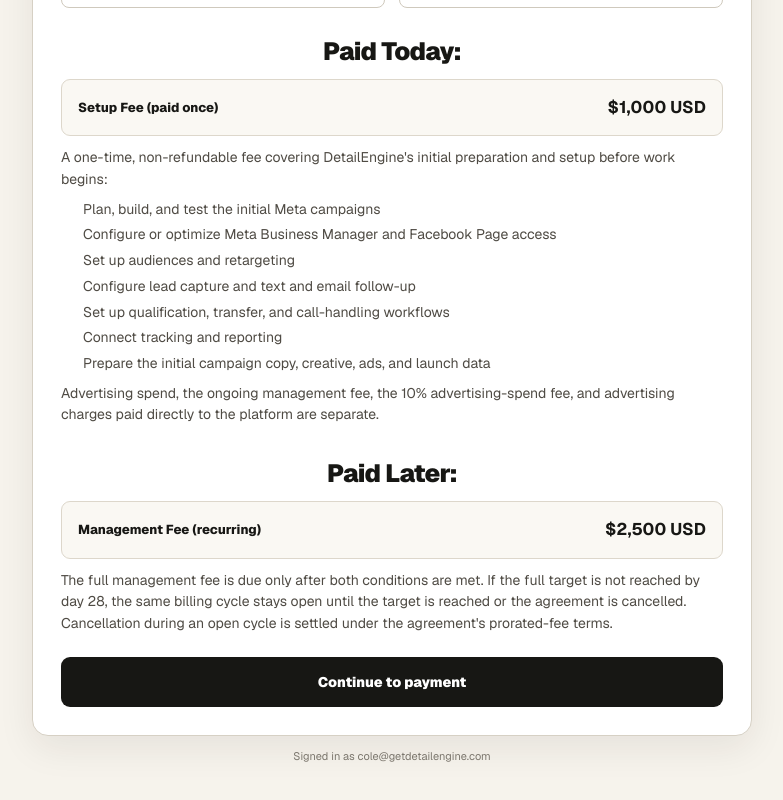
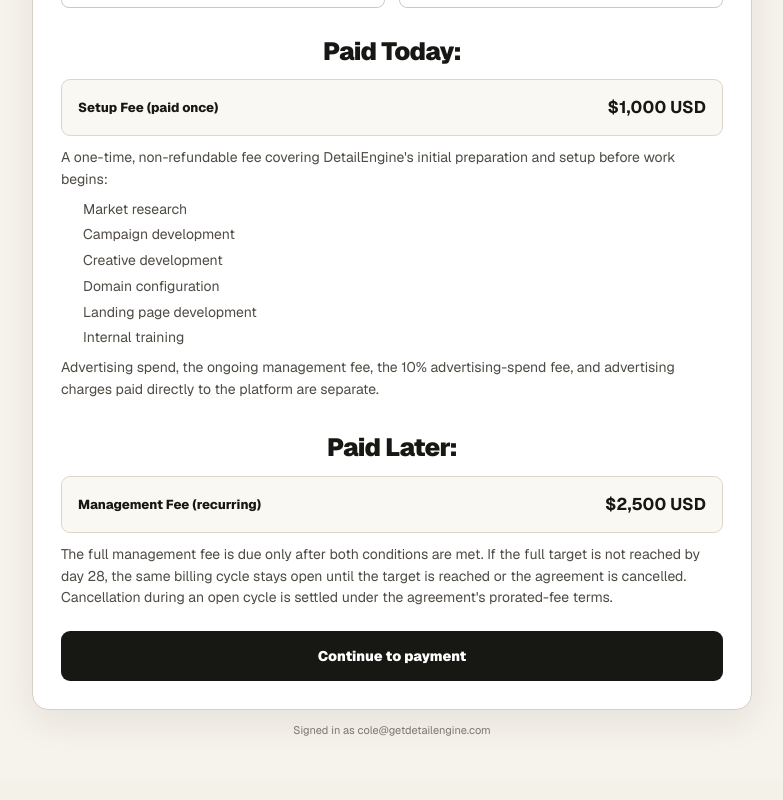
Before and after one commit to detailenginecole/detailengine-command-centre, a Next.js app: page /start-preview in a window 1280 px wide. Shown: the part 839-1639 px from the top of the page, without its empty margins (248-1031 px from the left). After the commit the page ends 1618 px from the top, so only its background shows below. Built offline with nearby package versions, Linux system fonts and the light colour scheme.

Commit message:
Correct setup fee inclusions

```diff
--- a/app/start/SalesStartClient.tsx
+++ b/app/start/SalesStartClient.tsx
@@ -584,13 +584,12 @@ export function SalesStartClient({
               <div className={styles.feeDescription}>
                 <p>A one-time, non-refundable fee covering DetailEngine&apos;s initial preparation and setup before work begins:</p>
                 <ul className={styles.feeList}>
-                  <li>Plan, build, and test the initial Meta campaigns</li>
-                  <li>Configure or optimize Meta Business Manager and Facebook Page access</li>
-                  <li>Set up audiences and retargeting</li>
-                  <li>Configure lead capture and text and email follow-up</li>
-                  <li>Set up qualification, transfer, and call-handling workflows</li>
-                  <li>Connect tracking and reporting</li>
-                  <li>Prepare the initial campaign copy, creative, ads, and launch data</li>
+                  <li>Market research</li>
+                  <li>Campaign development</li>
+                  <li>Creative development</li>
+                  <li>Domain configuration</li>
+                  <li>Landing page development</li>
+                  <li>Internal training</li>
                 </ul>
                 <p>Advertising spend, the ongoing management fee, the 10% advertising-spend fee, and advertising charges paid directly to the platform are separate.</p>
               </div>
```
